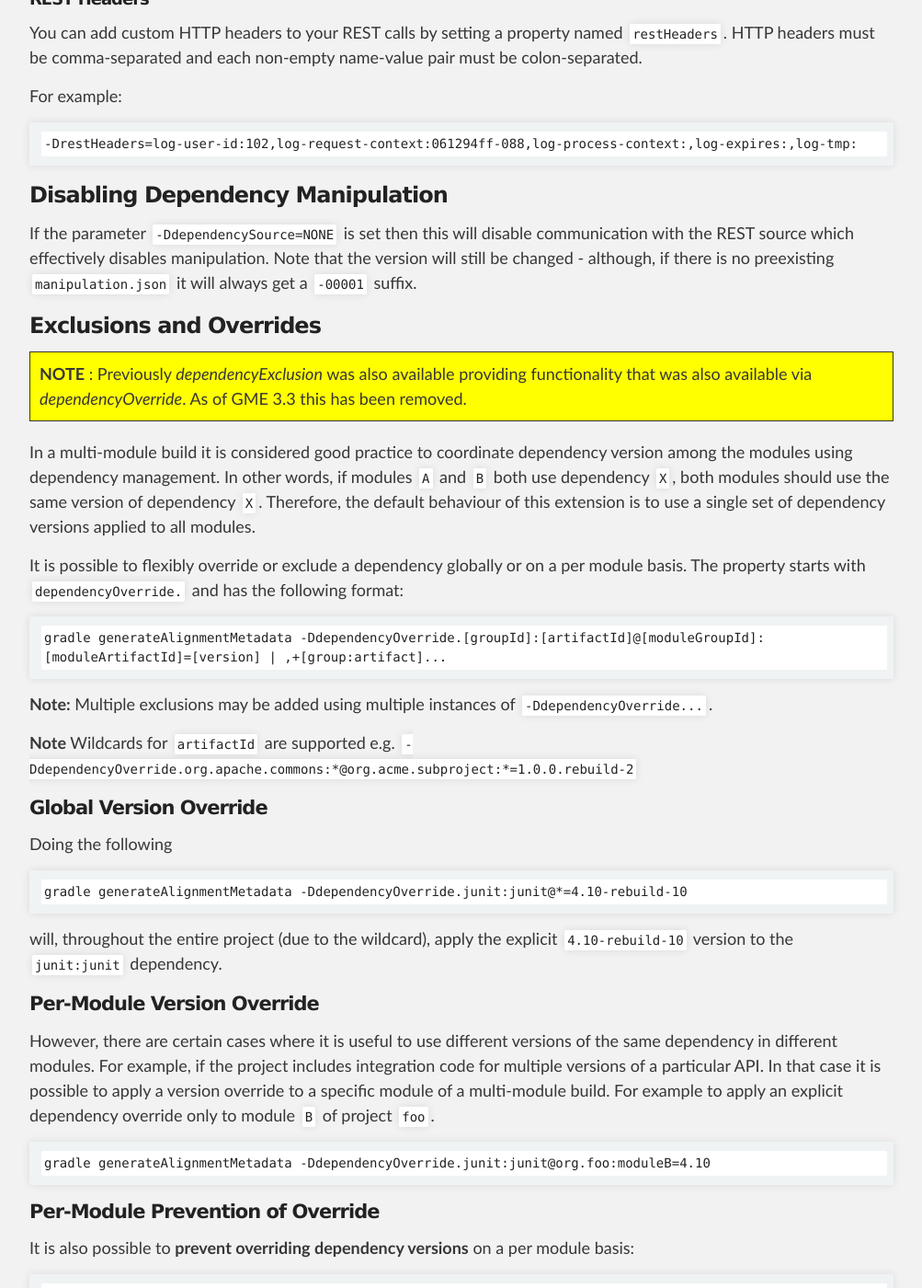
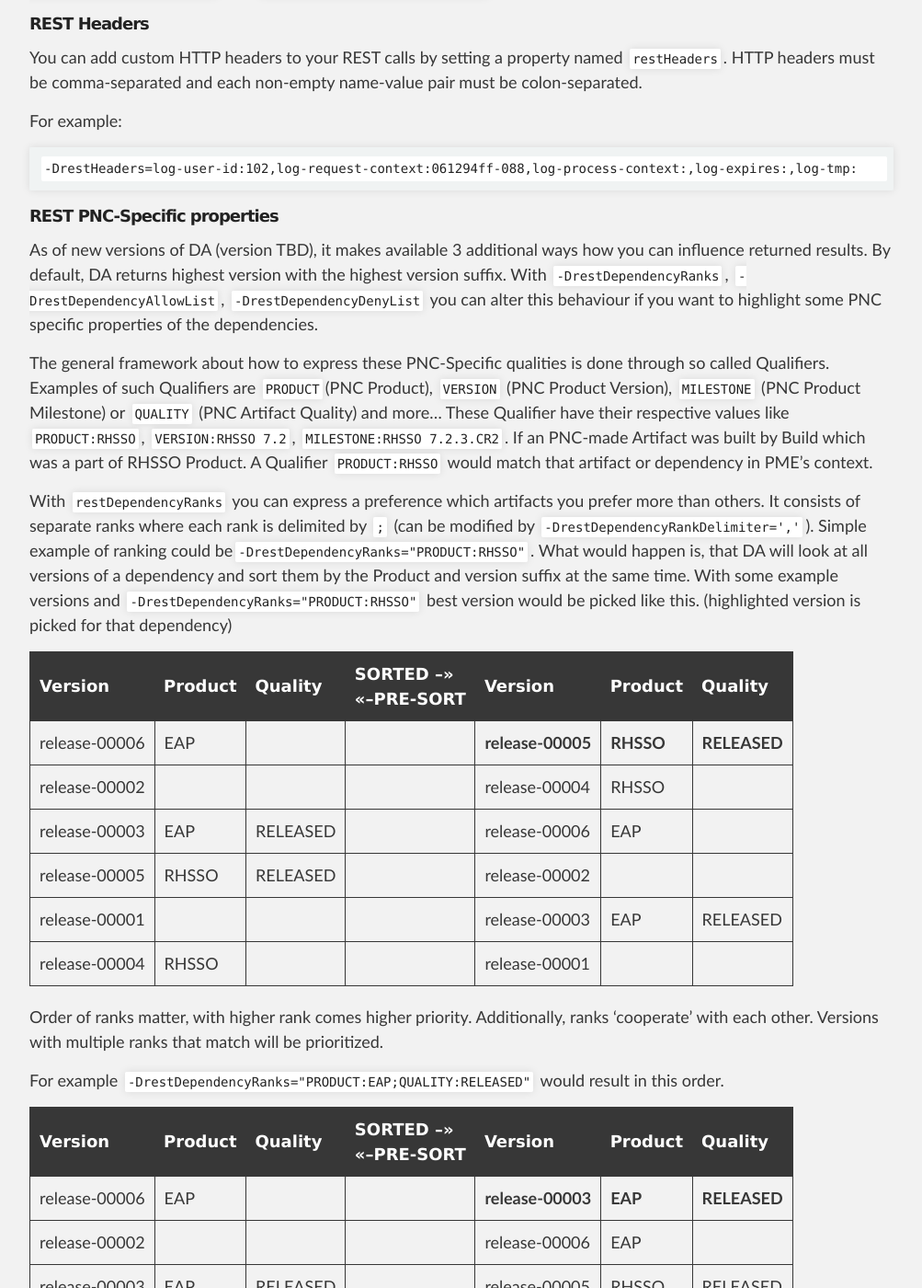
Before and after one commit to project-ncl/gradle-manipulator, a Jekyll site: the page built from guide/dep-manip.md, in a window 1280 px wide and 1400 px high, scrolled down 2041 px. Shown: the whole window at 92% size, without its empty margins (138-1141 px from the left). Built offline with Jekyll 4.4.1, drawn with Linux system fonts in a browser that asks for light colours; some of the changed text lies outside the part shown.

Commit message:
[gh-pages] Document new pnc-specific user properties

```diff
--- a/guide/dep-manip.md
+++ b/guide/dep-manip.md
@@ -81,6 +81,67 @@ You can add custom HTTP headers to your REST calls by setting a property named `
 For example:
 
     -DrestHeaders=log-user-id:102,log-request-context:061294ff-088,log-process-context:,log-expires:,log-tmp:
+
+##### REST PNC-Specific properties
+
+As of new versions of DA (version TBD), it makes available 3 additional ways how you can influence returned results. By
+default, DA returns highest version with the highest version suffix. With `-DrestDependencyRanks`,
+`-DrestDependencyAllowList`, `-DrestDependencyDenyList` you can alter this behaviour if you want to highlight some PNC
+specific properties of the dependencies.
+
+The general framework about how to express these PNC-Specific qualities is done through so called Qualifiers. Examples
+of such Qualifiers are `PRODUCT`(PNC Product), `VERSION` (PNC Product Version), `MILESTONE` (PNC Product Milestone) or
+`QUALITY` (PNC Artifact Quality) and more... These Qualifier have their respective values like `PRODUCT:RHSSO`,
+`VERSION:RHSSO 7.2`, `MILESTONE:RHSSO 7.2.3.CR2`. If an PNC-made Artifact was built by Build which was a part of RHSSO
+Product. A Qualifier `PRODUCT:RHSSO` would match that artifact or dependency in PME's context.
+
+With `restDependencyRanks` you can express a preference which artifacts you prefer more than others. It consists of
+separate ranks where each rank is delimited by `;` (can be modified by `-DrestDependencyRankDelimiter=','`). Simple
+example of ranking could be`-DrestDependencyRanks="PRODUCT:RHSSO"`. What would happen is, that DA will look at all
+versions of a dependency and sort them by the Product and version suffix at the same time.
+With some example versions and `-DrestDependencyRanks="PRODUCT:RHSSO"` best version would be picked like this.
+(highlighted version is picked for that dependency)
+
+| Version       | Product | Quality  | SORTED -->><br/><<--PRE-SORT | Version           | Product   | Quality      |
+|---------------|---------|----------|------------------------------|-------------------|-----------|--------------|
+| release-00006 | EAP     |          |                              | **release-00005** | **RHSSO** | **RELEASED** |
+| release-00002 |         |          |                              | release-00004     | RHSSO     |              |
+| release-00003 | EAP     | RELEASED |                              | release-00006     | EAP       |              |
+| release-00005 | RHSSO   | RELEASED |                              | release-00002     |           |              |
+| release-00001 |         |          |                              | release-00003     | EAP       | RELEASED     |
+| release-00004 | RHSSO   |          |                              | release-00001     |           |              |
+
+Order of ranks matter, with higher rank comes higher priority. Additionally, ranks 'cooperate' with each other. Versions
+with multiple ranks that match will be prioritized.
+
+For example `-DrestDependencyRanks="PRODUCT:EAP;QUALITY:RELEASED"` would result in this order.
+
+| Version       | Product | Quality  | SORTED -->><br/><<--PRE-SORT | Version           | Product | Quality      |
+|---------------|---------|----------|------------------------------|-------------------|---------|--------------|
+| release-00006 | EAP     |          |                              | **release-00003** | **EAP** | **RELEASED** |
+| release-00002 |         |          |                              | release-00006     | EAP     |              |
+| release-00003 | EAP     | RELEASED |                              | release-00005     | RHSSO   | RELEASED     |
+| release-00005 | RHSSO   | RELEASED |                              | release-00004     | RHSSO   |              |
+| release-00001 |         |          |                              | release-00002     |         |              |
+| release-00004 | RHSSO   |          |                              | release-00001     |         |              |
+
+
+`restDependencyAllowList` and `restDependencyDenyList` are fairly straightforward. They are comma-seperated
+(non-configurable) list of Qualifiers that will, in case of allowList, be **exclusively** allowed or in case of
+denyList, **not allowed at all**.
+
+An example:
+
+    -DrestDependencyAllowList="PRODUCT:EAP, PRODUCT:RHSSO"
+
+    -DrestDependencyDenyList="QUALITY:BLACKLISTED"
+
+Furthermore, you can change the scope of affected dependencies for specific groupIDs or groupID:artifactIDs. For example
+`-DrestDependencyRanks.org.slf4j='PRODUCT:EAP'` would apply only to artifacts with `org.slf4j` groupID. This is the case
+also for `-DrestDependencyAllowList.org.slf4j:slf4j-api` and `-DrestDependencyAllowList.org.slf4j:slf4j-api`.
+
+Full list of available Qualifiers and much more in-depth guide how ranking system works is available in other document
+(TBD).
 
 ### Disabling Dependency Manipulation
 
```
